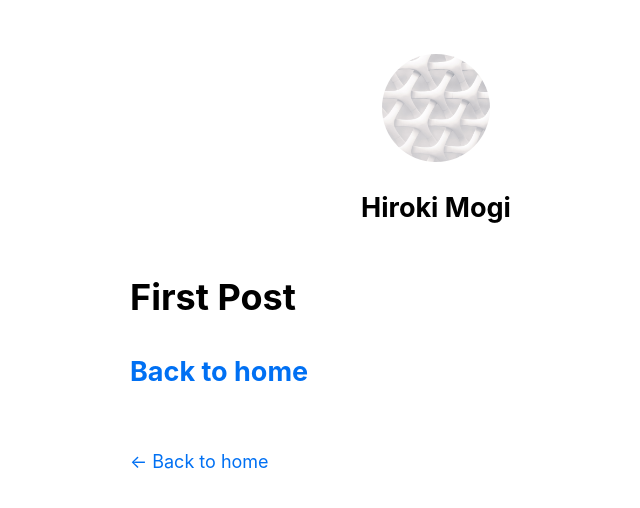
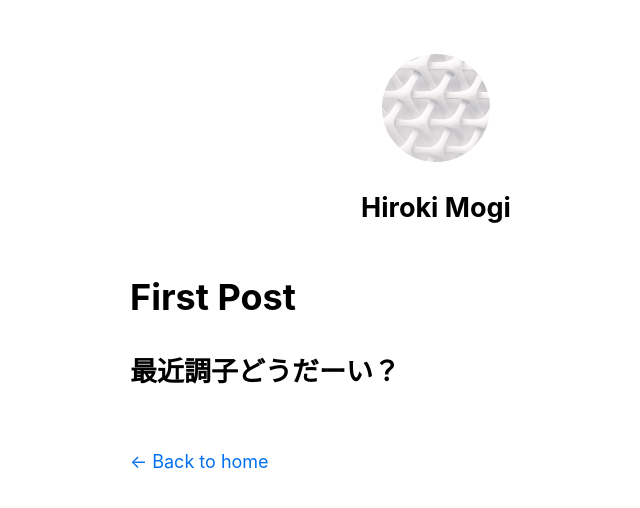
Before and after one commit to mogy-h/Next.js-Tutorial, a Next.js app: page /posts/first-post in a window 1280 px wide. Shown: the top 508 px of the page, without its empty margins (204-844 px from the left). Built offline with nearby package versions, Linux system fonts and the light colour scheme.

Commit message:
ホーム画面への遷移を削除

```diff
--- a/pages/posts/first-post.js
+++ b/pages/posts/first-post.js
@@ -1,4 +1,3 @@
-import Link from "next/link";
 import Head from "next/head";
 import Layout from "../../components/layout";
 
@@ -10,9 +9,7 @@
       </Head>
       <h1>First Post</h1>
       <h2>
-        <Link href="/">
-          <a>Back to home</a>
-        </Link>
+        最近調子どうだーい？
       </h2>
     </Layout>
   );
```
